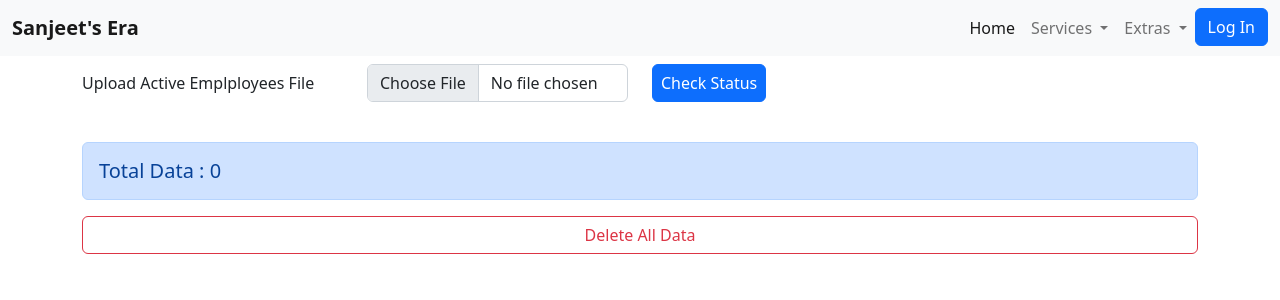
After one commit to AssaultMastrYT/sanjeetsera02, a Django app: page /activedataentry/ in a window 1280 px wide. The commit adds this page. Shown: the top 300 px of the page. Run offline with Django 4.2, Linux system fonts and the light colour scheme; data that the repository does not hold is empty.

Commit message:
ActiveDataEntry Added

```diff
--- a/homepage/urls.py
+++ b/homepage/urls.py
@@ -2,5 +2,7 @@ from django.urls import path
 from . import views
 
 urlpatterns = [
-    path('', views.home, name='home')
+    path('', views.home, name='home'),
+    path('activedataentry/', views.ActiveDataEntry, name='activedataentry'),
+    path('activedataentry/delete/', views.DeleteEntry, name='delete')
 ]
--- a/homepage/views.py
+++ b/homepage/views.py
@@ -1,4 +1,41 @@
 from django.shortcuts import render
+from django.http import HttpResponse, HttpResponseRedirect
+from django.urls import reverse
+import requests
+from pymongo import MongoClient
+import pandas as pd
+
+#Creating Client
+client = MongoClient("mongodb+srv://sanjityaya:Sanjeet111@cluster0.gbw3x.mongodb.net/?retryWrites=true&w=majority")
+
+
 
 def home(request):
-    return render(request, 'Home.html')
+    response = requests.get('https://gorest.co.in/public/v2/users').json()
+    return render(request, 'Home.html', {'response': response})
+
+
+def ActiveDataEntry(request):
+    db = client['EmployeeData']
+    collection = db['ActiveEmployees']
+    data_count = collection.count_documents({})
+
+    if request.method == "POST" and request.FILES['activeEmployees']:
+        activeEmployee = request.FILES['activeEmployees']
+        excel_data = pd.read_excel(activeEmployee)
+        postable_data = excel_data.to_dict('records')
+
+        collection.insert_many(postable_data)
+
+        data_count = collection.count_documents({})
+
+        return render(request, 'ActiveDataEntry.html', {"data_count": data_count})
+    else:
+        return render(request, 'ActiveDataEntry.html', {"data_count": data_count})
+
+def DeleteEntry(request):
+    db = client['EmployeeData']
+    collection = db['ActiveEmployees']
+    collection.delete_many({})
+
+    return HttpResponseRedirect(reverse('activedataentry'))
--- /dev/null
+++ b/templates/ActiveDataEntry.html
@@ -0,0 +1,38 @@
+{% extends 'Home.html' %}
+
+{% block ForNav %}
+
+<div class="container">
+
+        <form class="row" method="POST" action="/activedataentry/" enctype="multipart/form-data">
+                {% csrf_token %}
+                <div class="col-sm-12 col-md-3 col-4-lg py-2">
+                        <label class="col-form-label">Upload Active Emplployees File</label>
+                </div>
+                <div class="col-sm-12 col-md-3 col-4-lg py-2">
+                        <input type="file" class="form-control" id="activeEmployees" name="activeEmployees" required>
+                </div>
+                <div class="col-sm-12 col-md-3 col-4-lg py-2">
+                        <button type="submit" class="btn btn-primary mb-3 px-2">Check Status</button>
+                </div>
+        </form>
+
+        <div>
+                <h5>
+                        <div class="alert alert-primary" role="alert">
+                                Total Data : {{data_count}}
+                        </div>
+                </h5>
+        </div>
+
+        <form method="POST" action="/activedataentry/delete/">
+                {% csrf_token %}
+                <div class="d-grid gap-2">
+                        <button class="btn btn-outline-danger" type="submit">Delete All Data</button>
+                </div>
+        </form>
+
+</div>
+
+
+{% endblock %}
--- a/templates/Home.html
+++ b/templates/Home.html
@@ -13,7 +13,8 @@
 
     {% include "Navigation.html" %}
 
-    <h1>Hey, It's working.</h1>
+    {% block ForNav %}
+    {% endblock %}
 
 
 
--- a/templates/Navigation.html
+++ b/templates/Navigation.html
@@ -1,6 +1,6 @@
 <nav class="navbar navbar-expand-lg bg-light">
     <div class="container-fluid">
-        <a class="navbar-brand" href="#">Sanjeet's Era</a>
+        <a class="navbar-brand fw-bold" href="/">Sanjeet's Era</a>
         <button class="navbar-toggler" type="button" data-bs-toggle="collapse" data-bs-target="#navbarSupportedContent"
             aria-controls="navbarSupportedContent" aria-expanded="false" aria-label="Toggle navigation">
             <span class="navbar-toggler-icon"></span>
```
Also changed, not shown: templates/testdata.html (added, +34 -0 lines).
